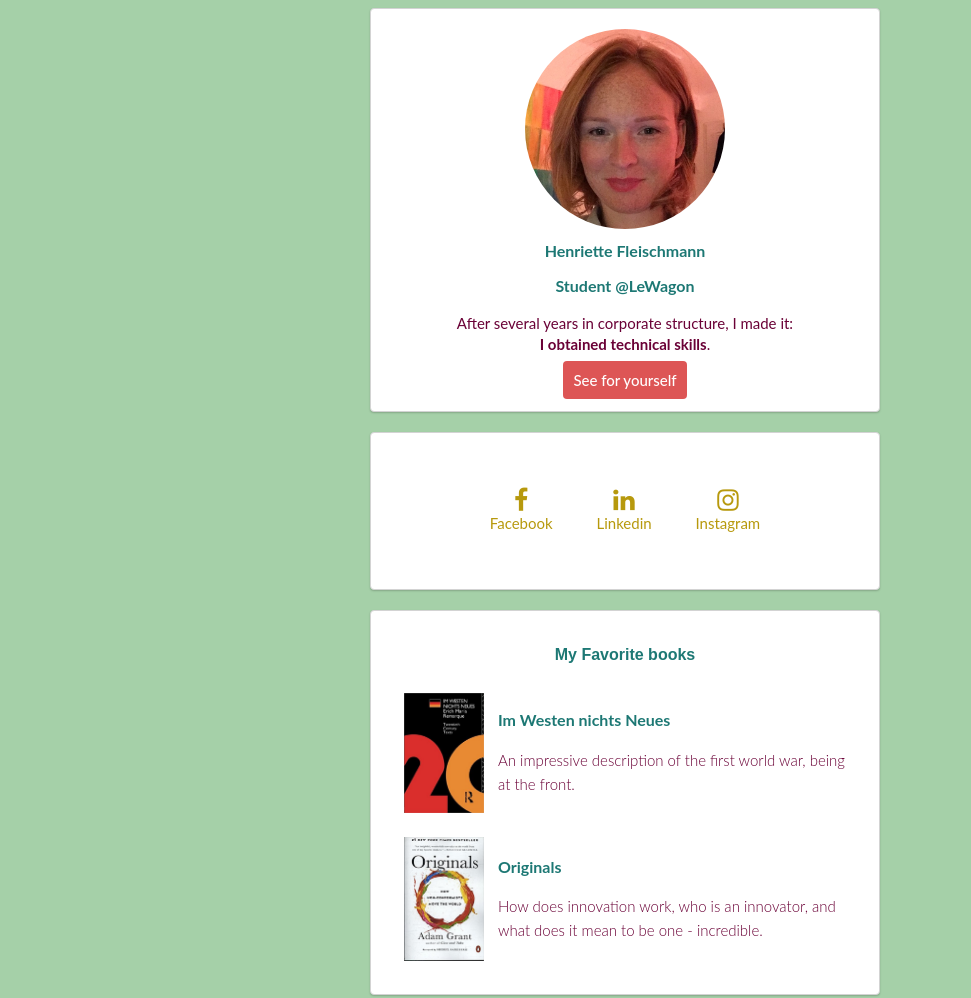
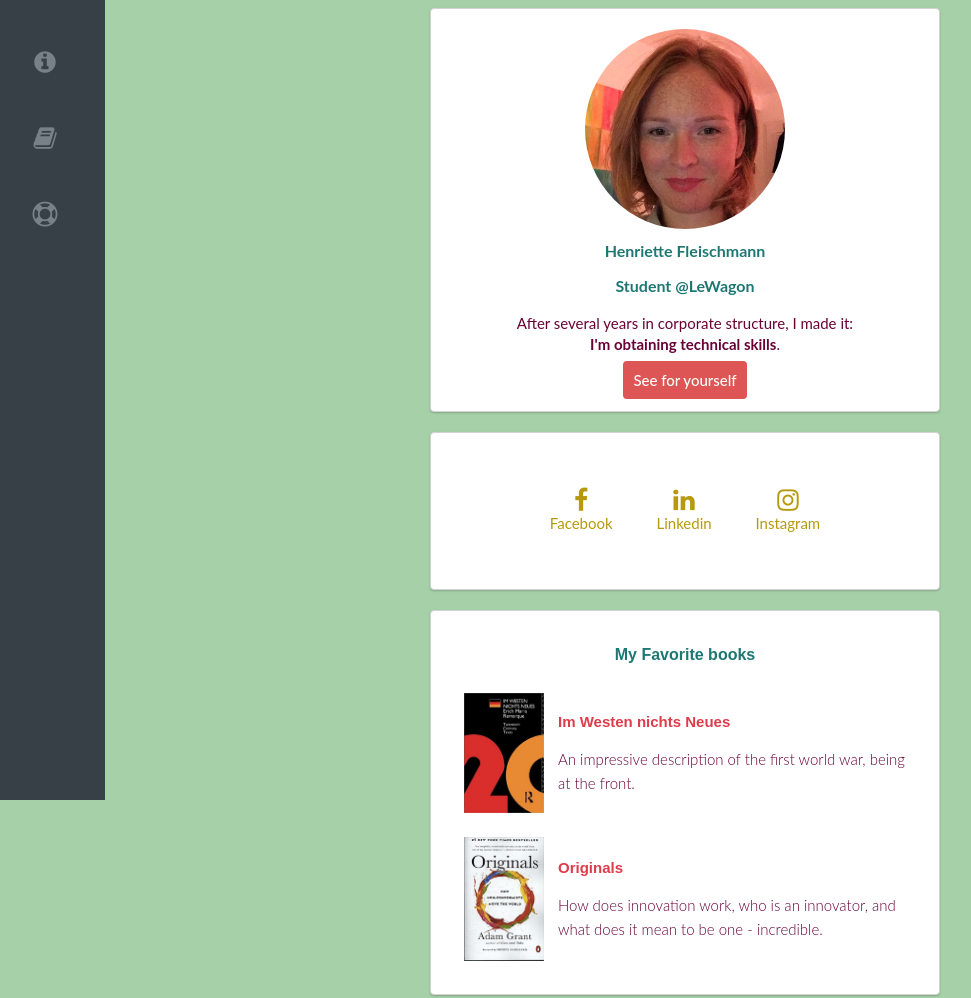
Before and after one commit to HenrietteFl/profile, a plain HTML site: page index.html in a window 1280 px wide. Shown: the top 998 px of the page, without its empty margins (15-986 px from the left). Drawn offline with Linux system fonts and the light colour scheme.

Commit message:
sidebar established

```diff
--- a/index.html
+++ b/index.html
@@ -8,14 +8,34 @@
   </head>
 
   <body>
+    <div id="sidebar">
+      <ul>
+        <li>
+          <a href="#summary">
+            <i class="fa fa-info-circle"></i>
+          </a>
+        </li>
+        <li>
+          <a href="#favorite-books">
+            <i class="fa fa-book"></i>
+          </a>
+        </li>
+        <li>
+          <a href="#footer">
+            <i class="fa fa-life-ring"></i>
+          </a>
+        </li>
+      </ul>
+    </div>
+    <div id="content">
       <div class="container">
-      <div class="card">
+        <div class="card" id="summary">
           <img src="images/Henriette.jpg" alt="Henriette Fleischmann" id = "img_circle">
           <h1>Henriette Fleischmann</h1>
           <h2>Student @LeWagon</h2>
 
           <p>
-          After several years in corporate structure, I made it: </br><strong>I obtained technical skills</strong>.
+            After several years in corporate structure, I made it: </br><strong>I'm obtaining technical skills</strong>.
           </p>
 
            <a href="https://instagram.com/coco130117" class="btn-red">See for yourself</a>
@@ -41,7 +61,7 @@
           </ul>
         </div>
 
-      <div class="card">
+        <div class="card" id="favorite-books">
           <h2 id="Saira">My Favorite books</h2>
 
           <table id="books">
@@ -68,7 +88,7 @@
           </table>
         </div>
 
-      <div class="card">
+        <div class="card" id="footer">
           <h2>About this page</h2>
           This page has been coded during the <a href="https://lewagon.org/program" target="_blank">FullStack program @LeWagon</a>. That was probably the best experience of my entire life.
 
@@ -91,5 +111,6 @@
           </ul>
         </div>
       </div>
+  </div>
   </body>
 </html>
--- a/style.css
+++ b/style.css
@@ -12,6 +12,13 @@ h3 {
   color: #1D7874;
   font-family: 'Lato', sans-serif;
   font-size: 16px;
+  line-height: 1.4;
+}
+
+h3 {
+  color: #DE3C4B;
+  font-family: 'Source Sans Pro', sans-serif;
+  font-size: 15px;
   line-height: 1.4;
 }
 
@@ -85,6 +92,51 @@ a:hover {
 font-family: 'Saira Semi Condensed', sans-serif;
 }
 
+#content{
+  margin-left: 120px;
+}
+
+#sidebar {
+  background-color: #384047;
+  position: fixed;
+  left: 0px;
+  top: 0px;
+  bottom: 0px;
+  width: 120px;
+  text-align: center;
+}
+
+#sidebar ul {
+  list-style: none;
+  padding-left: 0px;
+}
+
+#sidebar li {
+  margin-top:50px;
+  margin-bottom: 50px;
+}
+
+#sidebar a {
+  text-decoration: none;
+  font-size: 25px;
+  color:#788188;
+}
+
+#sidebar a:hover {
+  color: white;
+}
+
+/* Responsive layout behavior */
+
+@media (max-width: 768px) {
+  #content{
+    margin-left: 0px;
+  }
+  #sidebar {
+    display: none;
+  }
+}
+
 @media (max-width: 960px) {
   /* For a screen < 960px, this CSS will be read */
   .container {
```
Also changed, not shown: 1 other file. Lines whose indentation alone changed are shown as unchanged.
